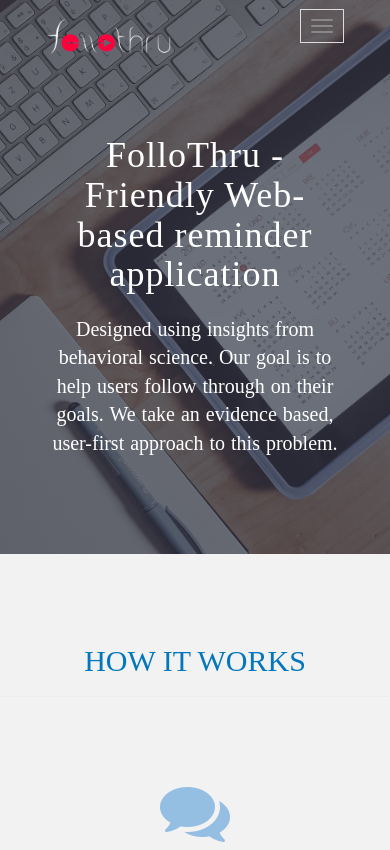
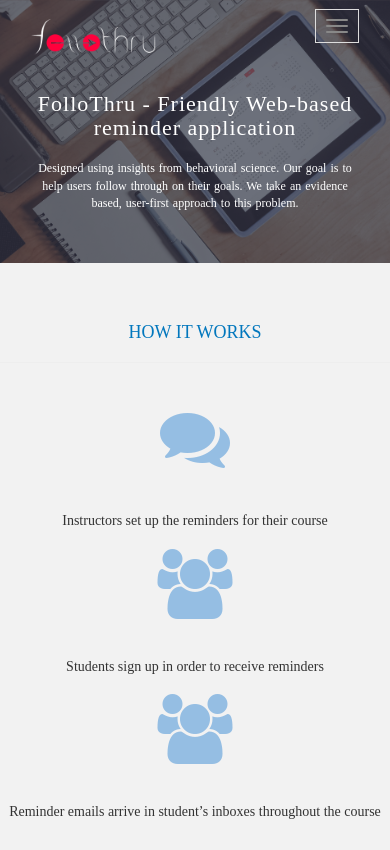
Before and after one commit to ChrisXJH/followThru-landing-page, a plain HTML site: page index.html in a window 390 px wide. Shown: the top 850 px of the page. Drawn offline with nearby package versions, Linux system fonts and the light colour scheme.

Commit message:
Improved web reponsiveness

```diff
--- a/css/style_1.css
+++ b/css/style_1.css
@@ -537,4 +537,67 @@
 		width: auto !important;
 		overflow-x: hidden !important;
 	}
+	h1 {
+		font-size: 30px;
+	}
+	h2 {
+		font-size: 20px;
+	}
+	h3 {
+		font-size: 20px;
+	}
+	h4 {
+		font-size: 16px;
+	}
+	.section {
+		padding: 20px 0;
+	}
+	.margin-top-larger {
+		margin-top: 40px;
+	}
+	.container {
+		padding-left: 0;
+		padding-right: 0;
+	}
+	#banner .banner-content {
+		margin-top: 0;
+		padding-top: 0;
+	}
+	#banner p {
+		font-size: 16px;
+	}
+	#contact {
+		padding: 50px 0;
+	}
+	#contact .contact-us-btn {
+		padding: 1em 1em;
+		font-size: 16px;
+	}
 }
+
+
+@media (max-width: 420px) {
+	h1 {
+		font-size: 22px;
+	}
+	h2 {
+		font-size: 18px;
+	}
+	h3 {
+		font-size: 18px;
+	}
+	h4 {
+		font-size: 14px;
+	}
+	#banner .jumbotron {
+		padding-top: 0;
+		padding-bottom: 0;
+	}
+	#banner p {
+		font-size: 12px;
+	}
+	#contact .contact-us-btn {
+		padding: 1em 1em;
+		font-size: 12px;
+	}
+}
--- a/index.html
+++ b/index.html
@@ -67,7 +67,7 @@
         <h2 class="align-center component component_title_1">How It Works</h2>
       </div>
 
-      <div class="row margin-top-larger howitworks-wrap">
+      <div class="row howitworks-wrap">
 
         <div class="col-md-4 item">
           <div class="align-center component component_shift_down_2">
```
